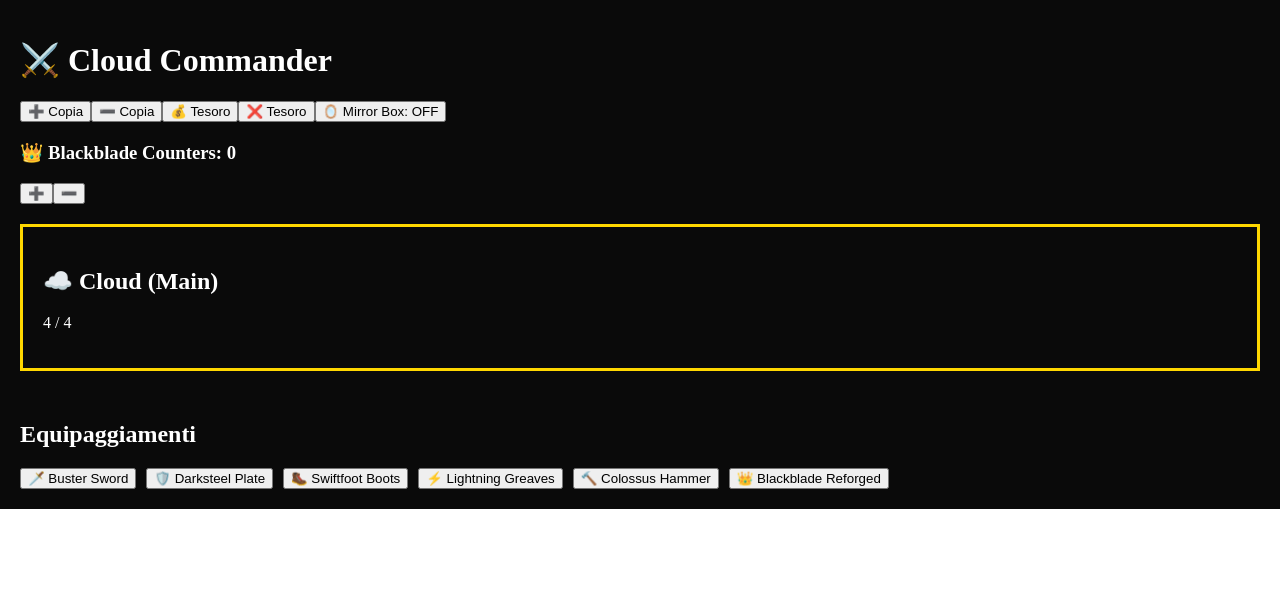
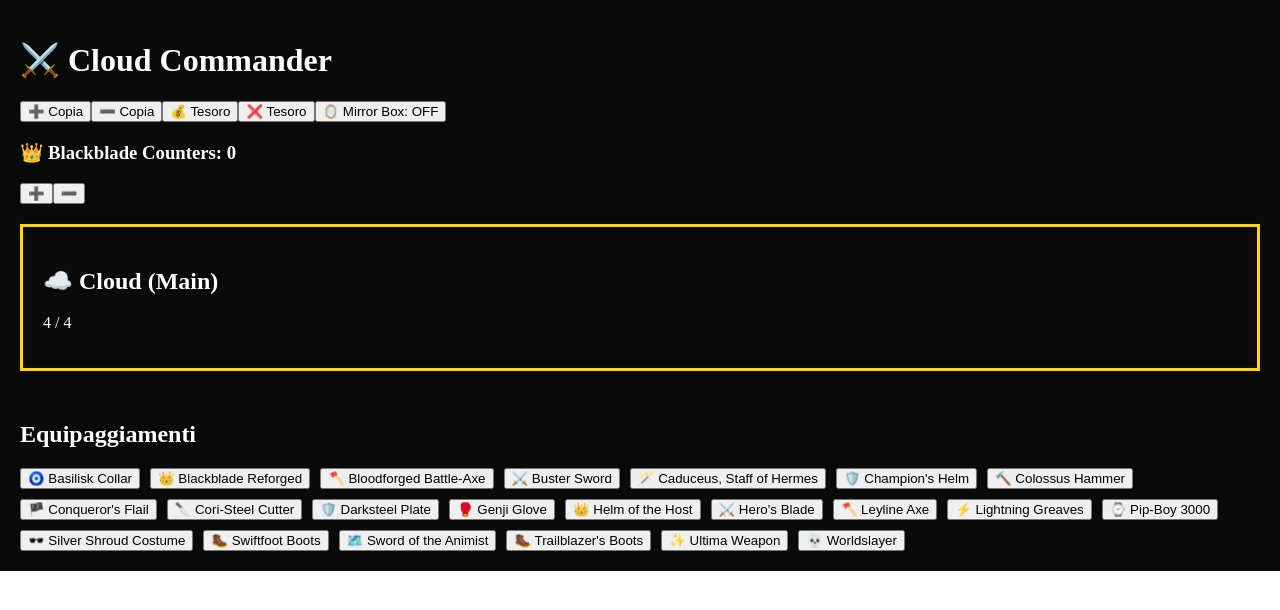
Before and after one commit to andreagentini90-code/app-pe-, a Next.js app: page / in a window 1280 px wide. Shown: the top 610 px of the page. Built offline with nearby package versions, Linux system fonts and the light colour scheme.

Commit message:
Update page.js

```diff
--- a/app/page.js
+++ b/app/page.js
@@ -2,12 +2,28 @@
 import { useState } from "react";
 
 const equipmentsList = [
-  { name: "🗡️ Buster Sword", power: 2, toughness: 0 },
+  { name: "🧿 Basilisk Collar", power: 0, toughness: 0 },
+  { name: "👑 Blackblade Reforged", power: 0, toughness: 0, special: "blackblade" },
+  { name: "🪓 Bloodforged Battle-Axe", power: 2, toughness: 0 },
+  { name: "⚔️ Buster Sword", power: 3, toughness: 0 },
+  { name: "🪄 Caduceus, Staff of Hermes", power: 1, toughness: 1 },
+  { name: "🛡️ Champion's Helm", power: 2, toughness: 2 },
+  { name: "🔨 Colossus Hammer", power: 10, toughness: 10 },
+  { name: "🏴 Conqueror's Flail", power: 3, toughness: 3 },
+  { name: "🔪 Cori-Steel Cutter", power: 1, toughness: 0 },
   { name: "🛡️ Darksteel Plate", power: 0, toughness: 2 },
+  { name: "🥊 Genji Glove", power: 2, toughness: 0 },
+  { name: "👑 Helm of the Host", power: 0, toughness: 0 },
+  { name: "⚔️ Hero's Blade", power: 3, toughness: 2 },
+  { name: "🪓 Leyline Axe", power: 2, toughness: 1 },
+  { name: "⚡ Lightning Greaves", power: 0, toughness: 0 },
+  { name: "⌚ Pip-Boy 3000", power: 1, toughness: 1 },
+  { name: "🕶️ Silver Shroud Costume", power: 2, toughness: 2 },
   { name: "🥾 Swiftfoot Boots", power: 0, toughness: 0 },
-  { name: "⚡ Lightning Greaves", power: 0, toughness: 0 },
-  { name: "🔨 Colossus Hammer", power: 10, toughness: 10 },
-  { name: "👑 Blackblade Reforged", power: 0, toughness: 0, special: "blackblade" }
+  { name: "🗺️ Sword of the Animist", power: 1, toughness: 1 },
+  { name: "🥾 Trailblazer's Boots", power: 0, toughness: 0 },
+  { name: "✨ Ultima Weapon", power: 5, toughness: 5 },
+  { name: "💀 Worldslayer", power: 3, toughness: 3 }
 ];
 
 export default function Home() {
```
